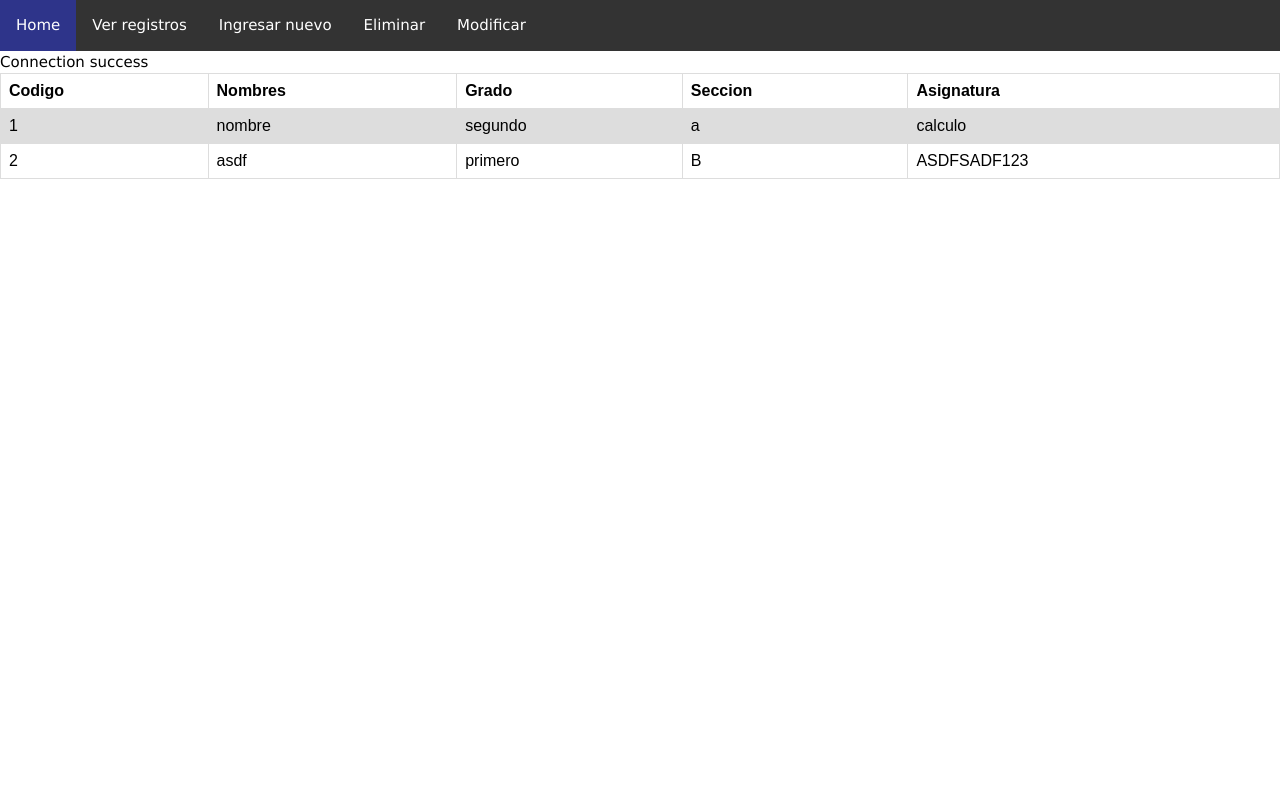
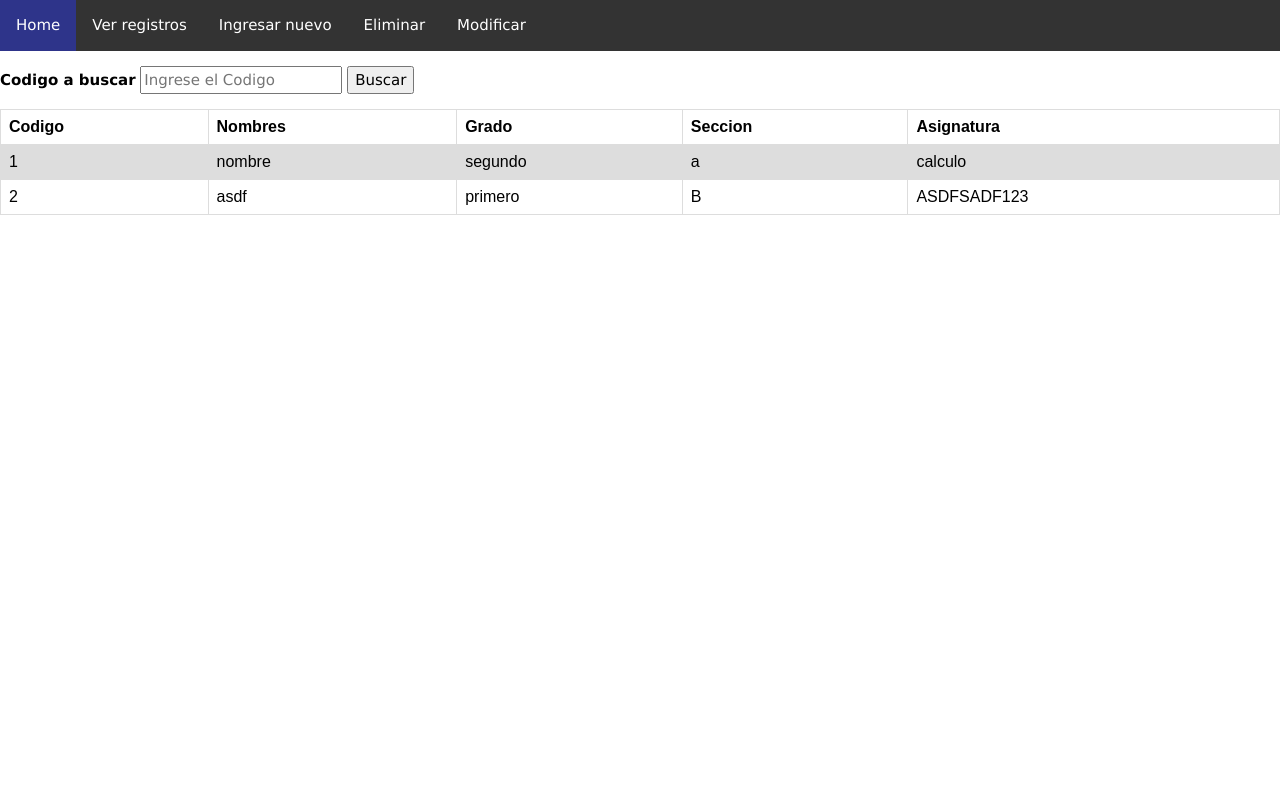
Before and after one commit to jmoratayat/CRUD-web, a PHP site: page /read.php in a window 1280 px wide. Run offline with PHP 8.4, Linux system fonts and the light colour scheme; data comes from the database, SQL or seed files in the repository; data that the repository does not hold is empty.

Commit message:
Search ID

```diff
--- a/php/conexion.php
+++ b/php/conexion.php
@@ -8,5 +8,5 @@ $conn = mysqli_connect($servername, $username, $password, $database);
 if(!$conn){
     die("Connection failed: " .mysqli_connect_error());
 }
-echo "Connection success";
+echo("<script>console.log('DB Conection Success');</script>");
 ?>
--- a/php/read.php
+++ b/php/read.php
@@ -3,9 +3,27 @@
     <script type="module" src="../components/bmenu.js"></script>
     <barra-menu></barra-menu>
 </head>
+<form method="POST" action="<?= $_SERVER['PHP_SELF']; ?>">
+    <div class="container">
+        <p></p>
+        <label for="codigo"><b>Codigo a buscar</b></label>
+        <input type="number" placeholder="Ingrese el Codigo" name="codigo" required>
+        <button type="submit">Buscar</button>
+    </div>
+    <div class="container" style="background-color:#f1f1f1">
+    </div>
+</form>
 <?php
 require_once '../php/conexion.php';
-$sql = "SELECT * FROM parcial";
+$codigo = 0;
+error_reporting(0);
+$codigo = $_POST["codigo"];
+if ($codigo > 0) {
+    $sql = "SELECT * FROM parcial WHERE id='$codigo'";
+} else {
+    $sql = "SELECT * FROM parcial";
+}
+
 $result = mysqli_query($conn, $sql);
 echo "
         <style>
```
